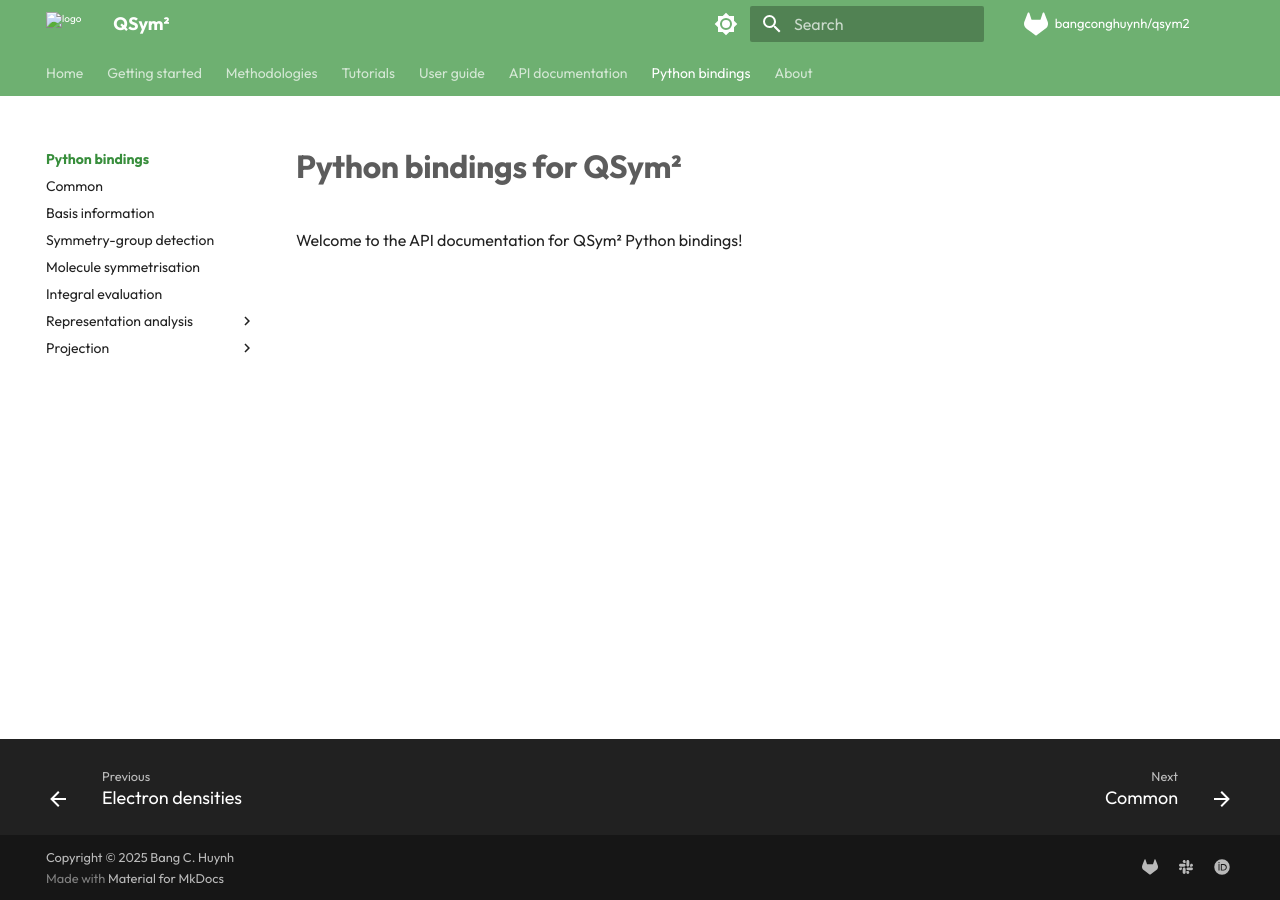
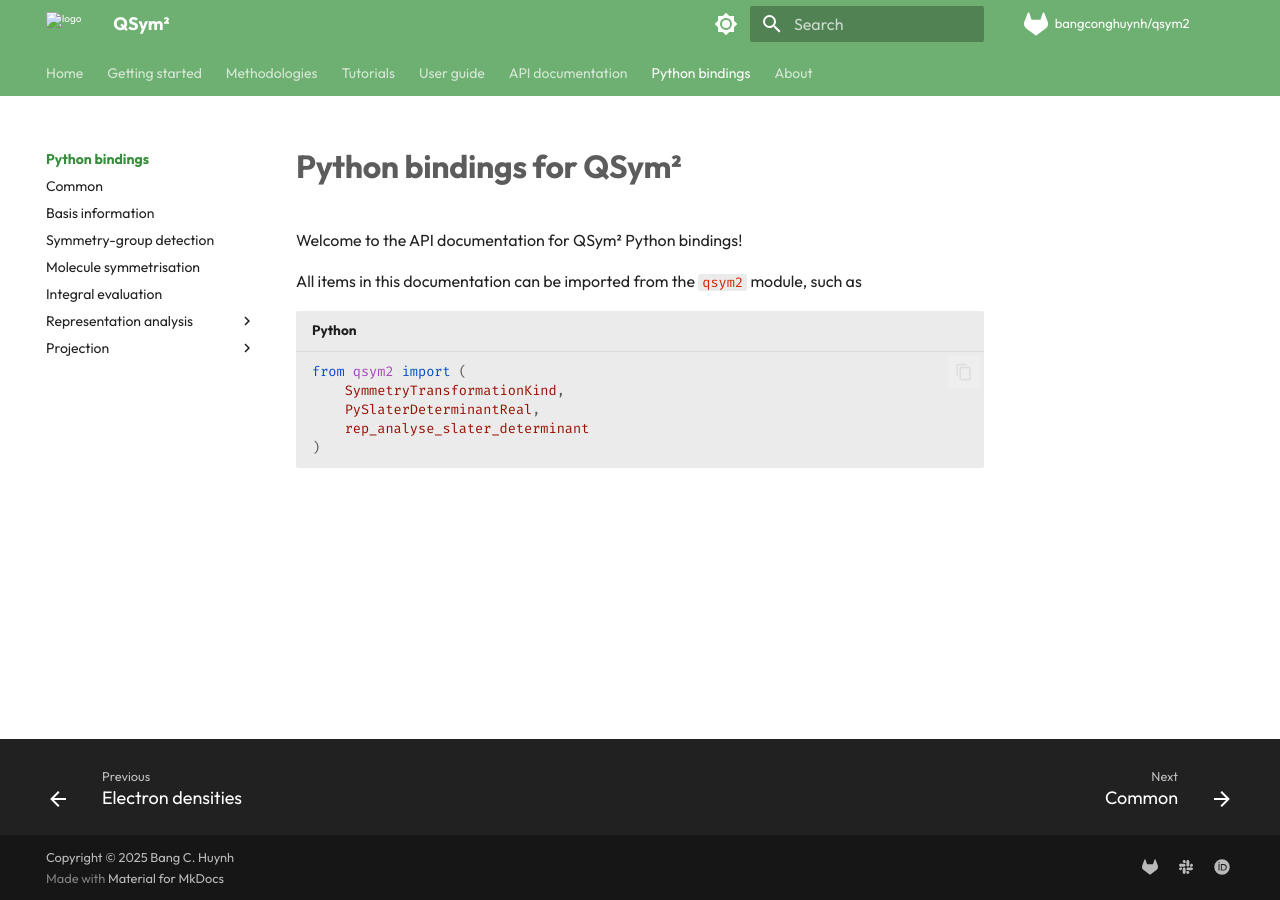
Before and after one commit to bangconghuynh/qsym2, an MkDocs documentation site: the page built from docs/docs/python/index.md, in a window 1280 px wide. Built offline with MkDocs 1.6.1 and Material for MkDocs 9.7.7, drawn with Linux system fonts in a browser that asks for light colours; plug-ins that fetch from the network failed and are left out; comment, search, counter and statistics services are not loaded.

Commit message:
Updated docs.

````diff
--- a/docs/docs/python/index.md
+++ b/docs/docs/python/index.md
@@ -4,3 +4,13 @@
 ---
 
 Welcome to the API documentation for QSym² Python bindings!
+
+All items in this documentation can be imported from the `qsym2` module, such as
+
+```py
+from qsym2 import (
+    SymmetryTransformationKind,
+    PySlaterDeterminantReal,
+    rep_analyse_slater_determinant
+)
+```
````
Also changed, not shown: .gitlab-ci.yml.
